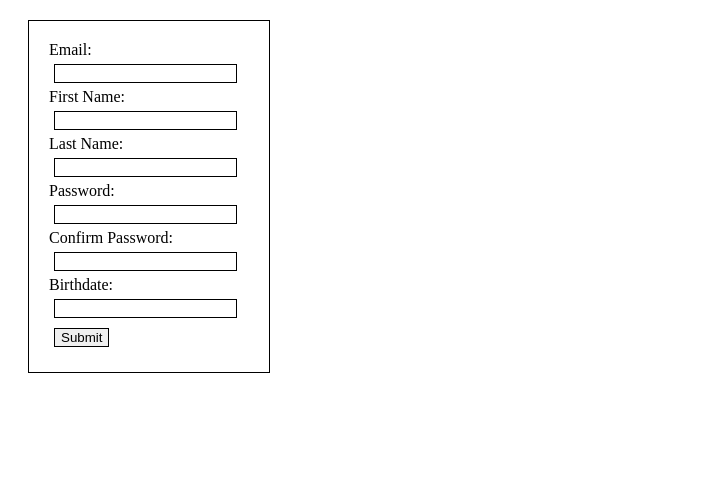
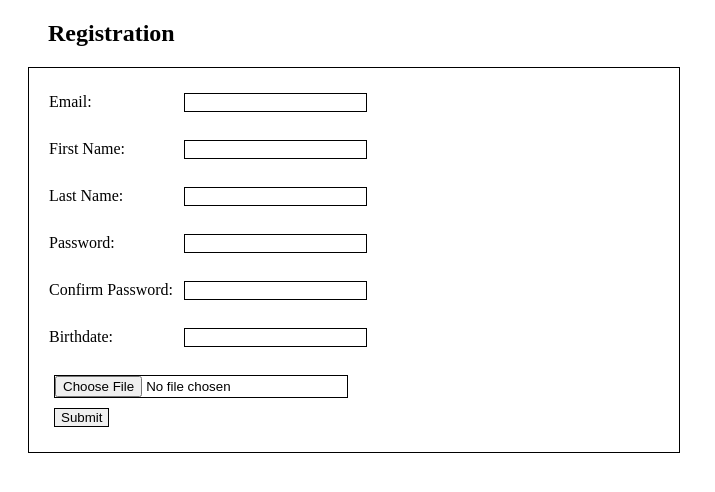
Before and after one commit to jhedfors/2.PHP, a PHP site: page / in a window 1280 px wide. Shown: the top 492 px of the page, without its empty margins (0-715 px from the left). Run offline with PHP 8.4, Linux system fonts and the light colour scheme.

Commit message:
completed 030

```diff
--- a/028GreateNumberGame/result.php
+++ /dev/null
@@ -1,3 +0,0 @@
-<?php
-
- ?>
--- a/030RegistrationWithoutDB/index.php
+++ b/030RegistrationWithoutDB/index.php
@@ -1,4 +1,5 @@
 <?php session_start();
+session_destroy();
 ?>
 <!DOCTYPE html>
 <html>
@@ -6,37 +7,101 @@
     <meta charset="utf-8">
     <title>Registration</title>
     <style>
+      .wrapper{
+        position: relative;
+
+      }
+
+      h2{
+        margin-left: 40px;
+      }
       form {
-        width: 200px;
+        width: 610px;
         padding: 20px;
         margin: 20px;
         border: 1px solid black;
+        position: relative;
+
+      }
+      label{
+        width: 130px;
+        display: inline-block;
       }
       input {
         margin: 5px;
         border: 1px solid black;
       }
+      .fileToUpload{
+        width: 292px;
+
+      }
+
+      div.error{
+        width: 300px;
+        display: inline-block;
+        position: relative;
+        right: 0px;
+      }
     </style>
   </head>
   <body>
     <div class="wrapper">
-      <form class="form" action="process.php" method="post">
-        Email:<input type="text" name="email" value="">
-        First Name:<input type="text" name="first_name" value="">
-        Last Name:<input type="text" name="last_name" value="">
-        Password:<input type="password" name="password" value="">
-        Confirm Password:<input type="password" name="confirmpassword" value="">
-        Birthdate:<input type="text" name="birthdate" value="">
+      <h2>Registration</h2>
+      <form class="form" action="process.php" method="post" enctype="multipart/form-data">
+        <label>Email:</label><input type="text" name="email" value="">
+        <div class="error">
+          <?php
+              if(isset($_SESSION['errors']['email'])) {
+                echo  $_SESSION['errors']['email'];
+              }
+           ?>
+        </div><br>
+
+        <label>First Name:</label><input type="text" name="first_name" value="">
+        <div class="error">
+          <?php
+              if(isset($_SESSION['errors']['first_name'])) {
+                echo  $_SESSION['errors']['first_name'];
+              }
+           ?>
+        </div><br>
+        <label>Last Name:</label><input type="text" name="last_name" value="">
+        <div class="error">
+          <?php
+              if(isset($_SESSION['errors']['last_name'])) {
+                echo  $_SESSION['errors']['last_name'];
+              }
+           ?>
+        </div><br>
+        <label>Password:</label><input type="password" name="password" value="">
+        <div class="error">
+          <?php
+              if(isset($_SESSION['errors']['password'])) {
+                echo  $_SESSION['errors']['password'];
+              }
+           ?>
+        </div><br>
+        <label>Confirm Password:</label><input type="password" name="confirmpassword" value="">
+        <div class="error">
+          <?php
+              if(isset($_SESSION['errors']['confirmpassword'])) {
+                echo  $_SESSION['errors']['confirmpassword'];
+              }
+           ?>
+        </div><br>
+        <label>Birthdate:</label><input type="text" name="birthdate" value="">
+        <div class="error">
+          <?php
+              if(isset($_SESSION['errors']['birthdate'])) {
+                echo  $_SESSION['errors']['birthdate'];
+              }
+           ?>
+        </div><br>
+        <input type="file" name="fileToUpload" class="fileToUpload"><br>
         <input type="submit" value="Submit">
       </form>
 
-      <?php
-          if(isset($_SESSION['errors'])) {
-            foreach ($_SESSION['errors']  as $error ) {
-              echo $error;
-            }
-          }
-       ?>
+
     </div>
 
   </body>
```
Also changed, not shown: 030RegistrationWithoutDB/process.php (+86 -13 lines), 030RegistrationWithoutDB/images/cherry-bonus.png (added), 1 other file.
